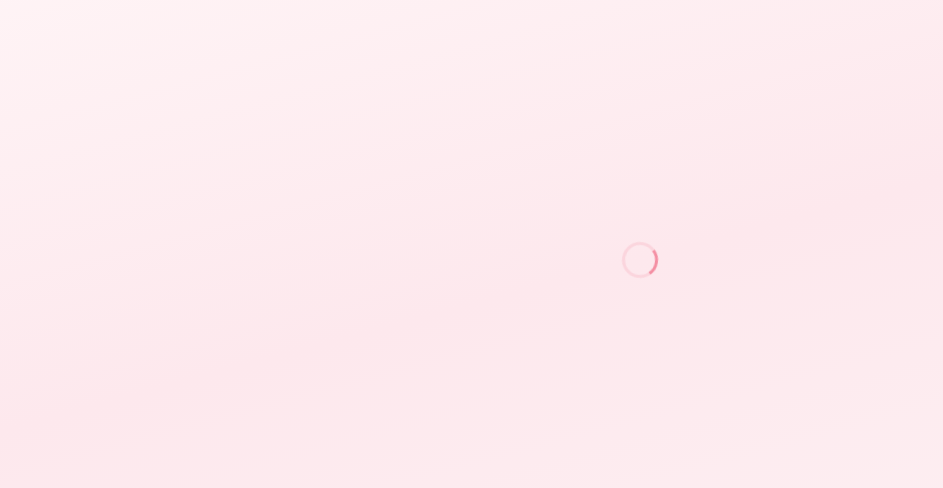
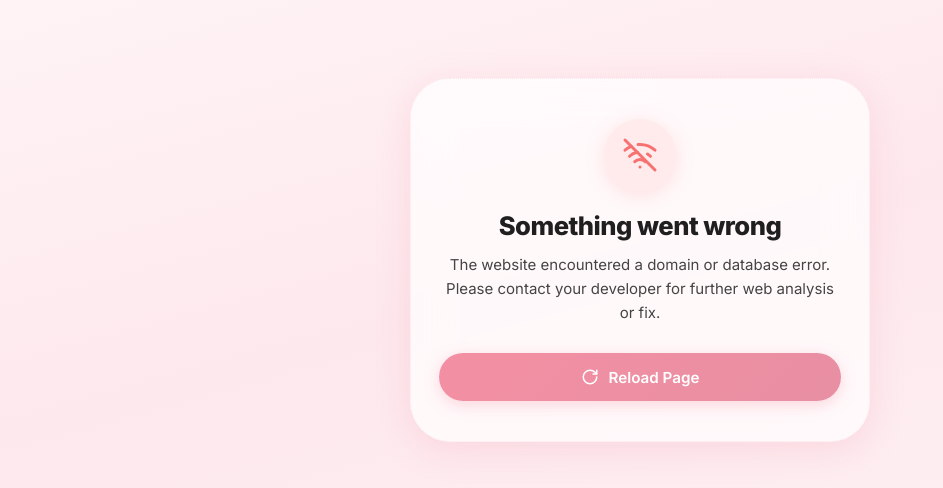
Before and after one commit to qal-technologies/inventory, a Next.js app: page / in a window 1280 px wide. Before the commit this address had no page. Shown: the part 140-628 px from the top of the page, without its empty margins (0-943 px from the left). Built offline with nearby package versions, Linux system fonts and the light colour scheme.

Commit message:
Add site config and conditional access denial page lock

```diff
--- a/app/layout.tsx
+++ b/app/layout.tsx
@@ -1,6 +1,8 @@
 import type { Metadata } from 'next';
 import './globals.css';
 import Providers from './providers';
+import { siteConfig } from '@/lib/site-config';
+import AccessDenied from '@/components/AccessDenied';
 
 export const metadata: Metadata = {
   title: 'Skincare Bestie — Inventory & Sales',
@@ -28,6 +30,8 @@ export const metadata: Metadata = {
 };
 
 export default function RootLayout({ children }: { children: React.ReactNode }) {
+  const isAccessDenied = !siteConfig.production;
+
   return (
     <html lang="en">
       <head>
@@ -37,7 +41,11 @@ export default function RootLayout({ children }: { children: React.ReactNode })
         <meta name="viewport" content="width=device-width, initial-scale=1, maximum-scale=1" />
       </head>
       <body>
-        <Providers>{children}</Providers>
+        {isAccessDenied ? (
+          <AccessDenied />
+        ) : (
+          <Providers>{children}</Providers>
+        )}
       </body>
     </html>
   );
--- /dev/null
+++ b/components/AccessDenied.tsx
@@ -0,0 +1,86 @@
+'use client';
+
+import React from 'react';
+import { WifiOff, RotateCw } from 'lucide-react';
+
+export default function AccessDenied() {
+  const handleReload = () => {
+    if (typeof window !== 'undefined') {
+      window.location.reload();
+    }
+  };
+
+  return (
+    <div className="auth-container" style={{ minHeight: '100vh', width: '100vw' }}>
+      <div
+        className="auth-card"
+        style={{
+          textAlign: 'center',
+          maxWidth: '460px',
+          padding: '40px 28px',
+          display: 'flex',
+          flexDirection: 'column',
+          alignItems: 'center',
+        }}
+      >
+        <div
+          style={{
+            width: '72px',
+            height: '72px',
+            borderRadius: '50%',
+            background: 'var(--danger-light)',
+            color: 'var(--danger)',
+            display: 'flex',
+            alignItems: 'center',
+            justifyContent: 'center',
+            marginBottom: '20px',
+            boxShadow: '0 4px 20px rgba(248, 113, 113, 0.2)',
+          }}
+        >
+          <WifiOff size={36} strokeWidth={2} />
+        </div>
+
+        <h1
+          style={{
+            fontSize: '1.6rem',
+            fontWeight: '800',
+            color: 'var(--text-primary)',
+            marginBottom: '12px',
+            letterSpacing: '-0.02em',
+          }}
+        >
+          Something went wrong
+        </h1>
+
+        <p
+          style={{
+            fontSize: '0.9375rem',
+            color: 'var(--text-secondary)',
+            lineHeight: '1.6',
+            marginBottom: '28px',
+          }}
+        >
+          The website encountered a domain or database error. Please contact your developer for further web analysis or fix.
+        </p>
+
+        <button
+          onClick={handleReload}
+          className="btn btn-primary"
+          style={{
+            width: '100%',
+            height: '48px',
+            borderRadius: 'var(--radius-xl)',
+            display: 'flex',
+            alignItems: 'center',
+            justifyContent: 'center',
+            gap: '10px',
+            fontSize: '0.95rem',
+          }}
+        >
+          <RotateCw size={18} />
+          <span>Reload Page</span>
+        </button>
+      </div>
+    </div>
+  );
+}
--- /dev/null
+++ b/lib/site-config.ts
@@ -0,0 +1,5 @@
+export const siteConfig = {
+  production: false,
+};
+
+export type SiteConfig = typeof siteConfig;
```
Also changed, not shown: proxy.ts (added, +20 -0 lines).
